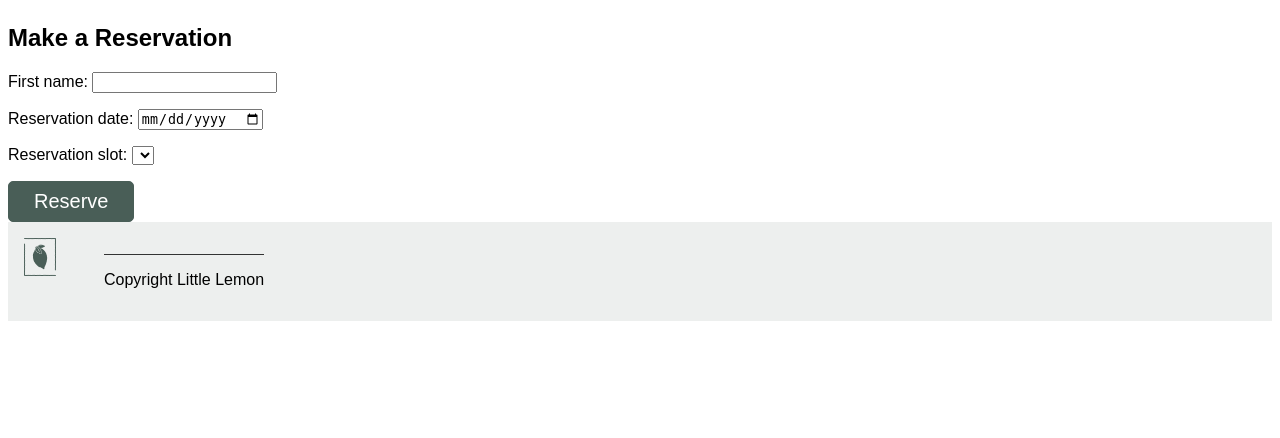
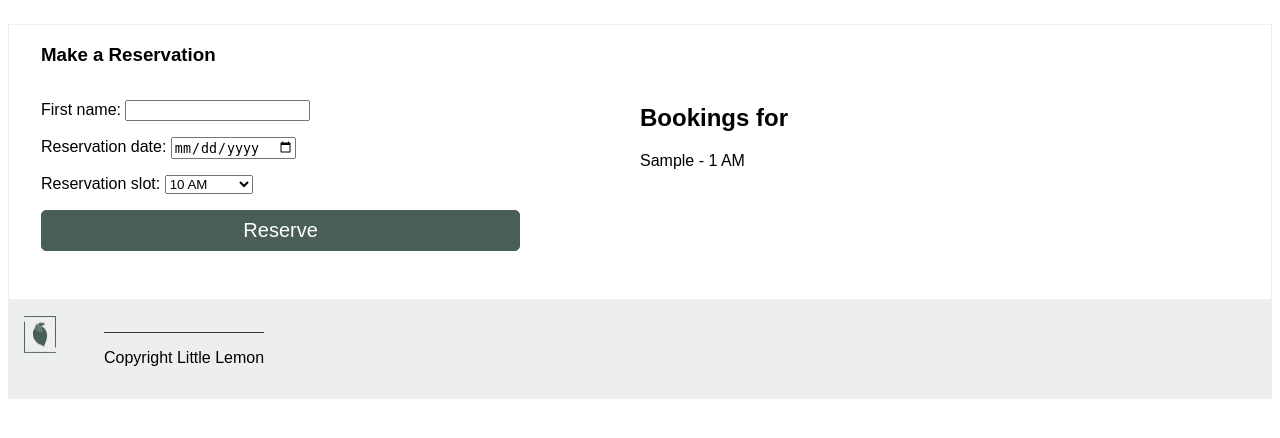
Before and after one commit to AlmazBerhe/LittleLemonFullStack, a Django app: template LittleLemonFS/templates/book.html in a window 1280 px wide. Shown: the part 204-642 px from the top of the page. Run offline with Django 5.2, Linux system fonts and the light colour scheme; tables that the repository leaves empty hold one stand-in row (values such as "Sample post"); the template is opened without the code that fills it: values that come from a table or form of the project are taken from there, most other values are stand-ins (such as "Sample title", 1, 10 or a date in 2020); lists and menus that the app fills with data are empty.

Commit message:
added booking functionalities

```diff
--- a/LittleLemonFS/static/css/style.css
+++ b/LittleLemonFS/static/css/style.css
@@ -110,7 +110,7 @@
     border: 1px solid #495E57;
     background-color: #495E57;
     border-radius: 5px;
-    width: 10%;
+    width: 80%;
     font-size: 1.25rem;
     color: #fff;
 }
--- a/LittleLemonFS/templates/book.html
+++ b/LittleLemonFS/templates/book.html
@@ -3,7 +3,10 @@
 
 {% block content %}
 <section>
+    <article>
         <h1>Make a Reservation</h1>
+        <div class="row">
+            <div class="column">
                 <form action="" method="POST">
                     {% csrf_token %}
                     {{ form.as_p }}
@@ -11,11 +14,107 @@
                         <button type="submit">Reserve</button>
                     </div>
                 </form>
+            </div>
+
+            <div class="column">
+                <h2>Bookings for <span id="today"></span></h2>
+                <div id="bookings">
+                    {{ booking|safe }}
+                </div>
+            </div>
+
+        </div>
+    </article>
 </section>
 
 <script>
-    var dateField = document.getElementById('id_reservation_date');
-    dateField.type = "date";
+    const reservationDateElement = document.getElementById('id_reservation_date');
+    const reservationSlotElement = document.getElementById("id_reservation_slot");
+    const reservationButton = document.querySelector('button[type="submit"]');
+
+    reservationDateElement.type = "date";
+    let date = new Date();
+    reservationDateElement.value = `${date.getFullYear()}-${(date.getMonth() + 1).toString().padStart(2, "0")}-${date.getDate().toString().padStart(2, "0")}`;
+
+    // after saving a new booking, persist seelcted date
+    var reservation_date = '{{ reservation_date|safe }}';
+    if (reservation_date) {
+        reservationDateElement.value = reservation_date;
+    }
+
+    getBookings();
+
+    function getBookings() {
+
+        let reserved_slots = [];
+        const date = reservationDateElement.value;
+        document.getElementById("today").innerHTML = date;
+
+        let endpoint = "{% url 'bookings' %}" + '?date=' + date;
+
+        fetch(endpoint)
+            .then(r => r.json())
+            .then(data => {
+                reserved_slots = [];
+                let bookings = '';
+
+                for (index in data) {
+                    item = data[index];
+                    console.log('item', item);
+                    reserved_slots.push(item.reservation_slot)
+                    bookings += `<p>${item.first_name} - ${formatTime(item.reservation_slot)}`
+                }
+
+                let slot_options = `<option value="0" disabled>Select time</option>`;
+
+                for (index = 10; index <= 20; index++) {
+                    var label = formatTime(index);
+
+                    if (reserved_slots.includes(index)) {
+                        slot_options += `<option value=${index} disabled>${label}</option>`
+                    } else {
+                        slot_options += `<option value=${index}>${label}</option>`
+                    }
+                }
+
+                reservationSlotElement.innerHTML = slot_options;
+
+                let bookings_for_date = document.getElementById("bookings");
+
+                bookings_for_date.innerHTML = "No Bookings."
+                if (bookings) {
+                    bookings_for_date.innerHTML = bookings;
+                }
+
+            });
+
+    }
+
+    function formatTime(time) {
+        const ampm = time < 12 ? 'AM' : 'PM';
+        const t = time <= 12 ? time : time - 12;
+        const label = `${t} ${ampm}`;
+        return label;
+    }
+
+    reservationDateElement.addEventListener('change', function () {
+        const date = new Date();
+        let dateValue = `${date.getFullYear()}-${(date.getMonth() + 1).toString().padStart(2, "0")}-${date.getDate().toString().padStart(2, "0")}`;
+
+        today_or_future = reservationDateElement.value >= dateValue;
+        console.log(today_or_future, reservationDateElement.value + " " + dateValue)
+        if (!today_or_future) {
+            reservationSlotElement.setAttribute('disabled', true);
+            reservationButton.setAttribute('disabled', true);
+        } else {
+            reservationSlotElement.removeAttribute('disabled');
+            reservationButton.removeAttribute('disabled');
+        }
+
+        getBookings();
+
+    })
+
 </script>
 
 {% endblock content %}
--- a/LittleLemonFS/urls.py
+++ b/LittleLemonFS/urls.py
@@ -8,4 +8,5 @@
     path("menu-item/<int:pk>", views.display_menu_item, name="menu_item"),
     path("book", views.BookingView.as_view(), name="book"),
     path("bookings", views.BookingsView.as_view(), name="bookings"),
+    path("reservations", views.ReservationsView.as_view(), name="reservations"),
 ]
--- a/LittleLemonFS/views.py
+++ b/LittleLemonFS/views.py
@@ -5,6 +5,7 @@
 from rest_framework import generics, status
 from datetime import datetime
 from .serializers import BookingsSerializer, SingleBookingSerializer
+from django.http import JsonResponse
 
 
 def home(request):
@@ -31,34 +32,54 @@
 
 
     def get(self, request):
-        return render(request, 'book.html', {'form': BookingForm})
+        date = request.GET.get('date',datetime.today().date())
+        bookings = []
+        if date:
+            bookings = Booking.objects.all().filter(reservation_date=date)
+
+        return render(request, 'book.html', {'form': BookingForm, 'bookings': bookings})
 
     def post(self, request):
         first_name = request.data.get("first_name")
         reservation_date = request.data.get("reservation_date")
         reservation_slot = request.data.get("reservation_slot")
 
-        booking = Booking(
-            first_name= first_name,
-            reservation_date=reservation_date,
-            reservation_slot=reservation_slot
-            )
-        booking.save()
+        exist = Booking.objects.filter(reservation_date=reservation_date).filter(reservation_slot=reservation_slot)
 
-        return render(request, 'book.html', {'form': BookingForm})
+        if not exist:
 
+            booking = Booking(
+                first_name= first_name,
+                reservation_date=reservation_date,
+                reservation_slot=reservation_slot
+                )
+            booking.save()
+
+            return render(request, 'book.html', {'form': BookingForm, 'reservation_date': reservation_date})
+
+        return HttpResponse("{'error': 1}", content_type='application/json')
 
 class BookingsView(generics.ListAPIView):
     serializer_class = BookingsSerializer
 
     def get(self, request):
-        date = request.GET.get('date', datetime.today().date())
+        date = request.GET.get('date')
+        if date:
+            bookings = Booking.objects.all().filter(reservation_date=date)
+        else:
+            bookings = Booking.objects.all()
+
+        booking_data = list(bookings.values())
+
+        return JsonResponse(booking_data, safe=False)
+
+class ReservationsView(generics.ListAPIView):
+    serializer_class = BookingsSerializer
+
+    def get(self, request):
+
         bookings = Booking.objects.all()
 
-        if not bookings:
-            return render(request, 'bookings.html', {'message': ""}, status=status.HTTP_200_OK)
+        bookings_data = serializers.serialize('json', bookings)
 
-        booking_json = serializers.serialize('json', bookings)
-        context = {'bookings': booking_json}
-
-        return render(request, 'bookings.html', context, status=status.HTTP_200_OK)
+        return render(request, 'bookings.html', {'bookings': bookings_data})
```
Also changed, not shown: LittleLemonFS/templates/bookings.html (+16 -10 lines). Lines whose indentation alone changed are shown as unchanged.
